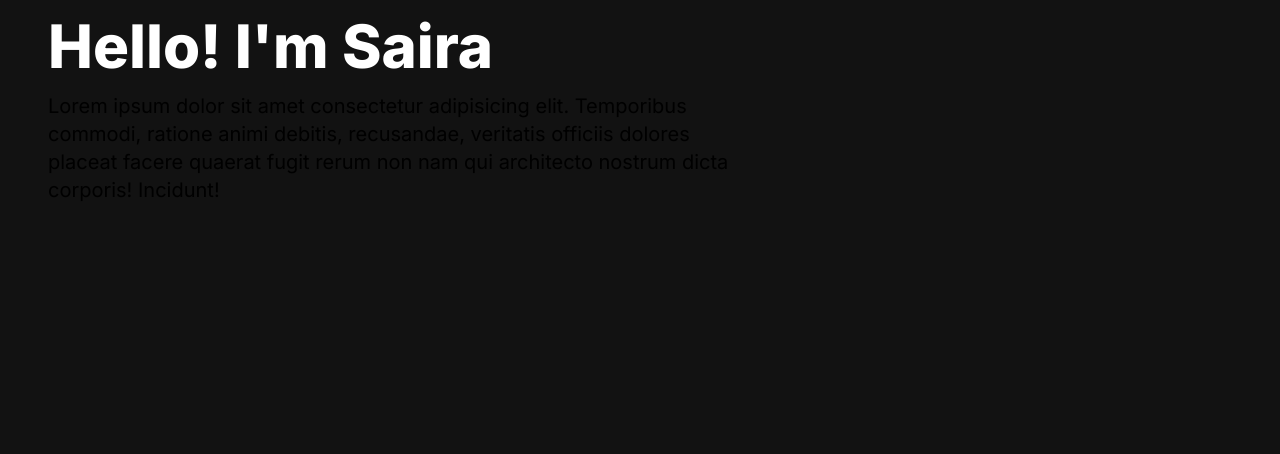
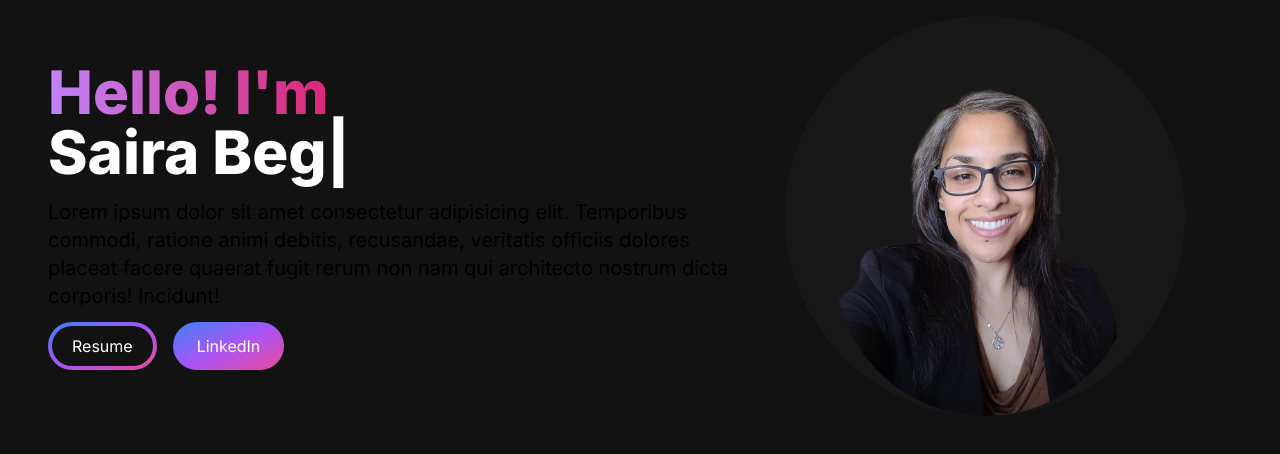
Before and after one commit to SairaBeg/next-portfolio, a Next.js app: page / in a window 1280 px wide. Shown: the top 454 px of the page. Built offline with nearby package versions, Linux system fonts and the light colour scheme.

Commit message:
Hero Page complete

```diff
--- a/app/components/Header.jsx
+++ /dev/null
@@ -1,22 +0,0 @@
-import React from "react";
-
-const Header = () => {
-  return (
-    <section>
-      <div className="grid grid-cols-1 lg:grid-cols-12">
-        <div className="col-span-7 place-self-center">
-          <h1 className="text-white mb-4 text-4xl lg:text-6xl font-extrabold">
-            Hello! I'm Saira
-          </h1>
-          <p className="text-[#ADB&BE] text-lg lg:text-xl">
-            Lorem ipsum dolor sit amet consectetur adipisicing elit. Temporibus
-            commodi, ratione animi debitis, recusandae, veritatis officiis
-            dolores placeat facere quaerat fugit rerum non nam qui architecto
-            nostrum dicta corporis! Incidunt!
-          </p>
-        </div>
-      </div>
-    </section>
-  );
-};
-export default Header;
--- /dev/null
+++ b/app/components/Hero.jsx
@@ -0,0 +1,67 @@
+"use client";
+import React from "react";
+import Image from "next/image";
+
+import { TypeAnimation } from "react-type-animation";
+
+const Hero = () => {
+  return (
+    <section>
+      <div className="grid grid-cols-1 sm:grid-cols-12">
+        <div className="col-span-7 place-self-center text-center sm:text-left">
+          <h1 className="text-white mb-4 text-4xl sm:text-5xl lg:text-6xl font-extrabold">
+            <span className="text-transparent bg-clip-text bg-gradient-to-r from-purple-400 to-pink-600">
+              Hello! I'm{" "}
+            </span>
+            <br></br>
+            <TypeAnimation
+              sequence={[
+                // Same substring at the start will only be typed out once, initially
+                "Saira Beg",
+                5000, // wait 1s before replacing "Mice" with "Hamsters"
+                "a Full-Stack Dev",
+                3000,
+                "a Front-End Dev",
+                3000,
+                "a Back-End Dev",
+                3000,
+              ]}
+              wrapper="span"
+              speed={25}
+              repeat={Infinity}
+            />
+          </h1>
+          <p className="text-[#ADB&BE] text-base sm:text-lg lg:text-xl">
+            Lorem ipsum dolor sit amet consectetur adipisicing elit. Temporibus
+            commodi, ratione animi debitis, recusandae, veritatis officiis
+            dolores placeat facere quaerat fugit rerum non nam qui architecto
+            nostrum dicta corporis! Incidunt!
+          </p>
+
+          <div>
+            <button className="px-1 py-1 w-full sm:w-fit rounded-full mr-4 bg-gradient-to-br from-blue-500 via-purple-500 to-pink-500 hover:from-blue-600 hover:via-purple-600 hover:to-pink-600 text-white mt-3">
+              <span className="block bg-[#121212] hover:bg-slate-800 rounded-full px-5 py-2">
+                Resume
+              </span>
+            </button>
+            <button className="px-6 py-3 w-full sm:w-fit  rounded-full bg-gradient-to-br from-blue-500 via-purple-500 to-pink-500 hover:from-blue-600 hover:via-purple-600 hover:to-pink-600 text-white  mt-3">
+              LinkedIn
+            </button>
+          </div>
+        </div>
+        <div className="col-span-5 place-self-center mt-4 lg:mt-0">
+          <div className="rounded-full bg-[#181818] w-[250px] h-[250px] relative lg:w-[400px] lg:h-[400px]">
+            <Image
+              width={300}
+              height={300}
+              src="/images/sairaNoBG.png"
+              alt="Saira with no background"
+              className="rounded-full absolute transform -translate-x-1/2 -translate-y-1/2 top-1/2 left-1/2"
+            />
+          </div>
+        </div>
+      </div>
+    </section>
+  );
+};
+export default Hero;
--- a/app/page.js
+++ b/app/page.js
@@ -1,9 +1,11 @@
 import Image from "next/image";
-import Header from "./components/Header";
+import Hero from "./components/Hero";
 export default function Home() {
   return (
-    <main className="flex min-h-screen flex-col bg-[#121212] container mx-auto px-12 py-4">
-      <Header />
+    <main className="flex min-h-screen flex-col bg-[#121212] container">
+      <div className="container mx-auto px-12 py-4">
+        <Hero />
+      </div>
     </main>
   );
 }
```
Also changed, not shown: package.json (+5 -4 lines), 1 other file (tests, documents, lock files or other folders).
